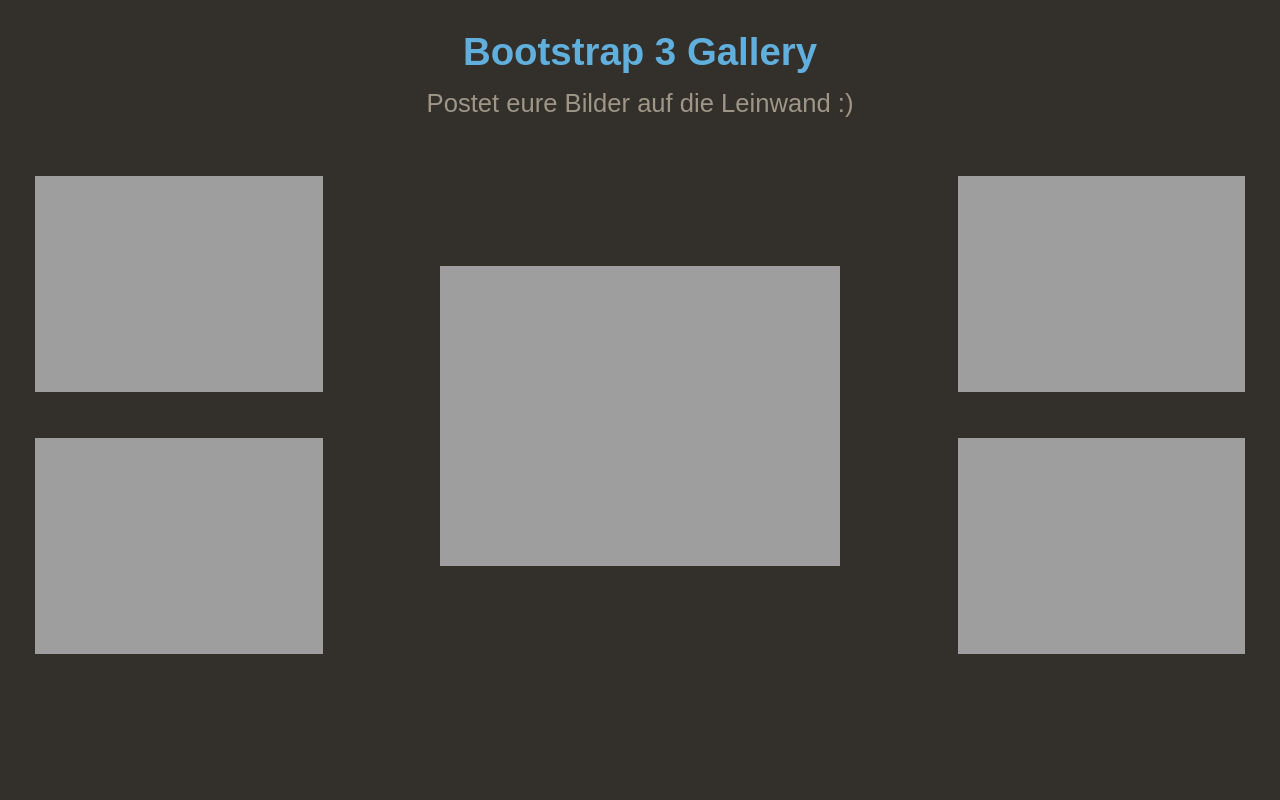
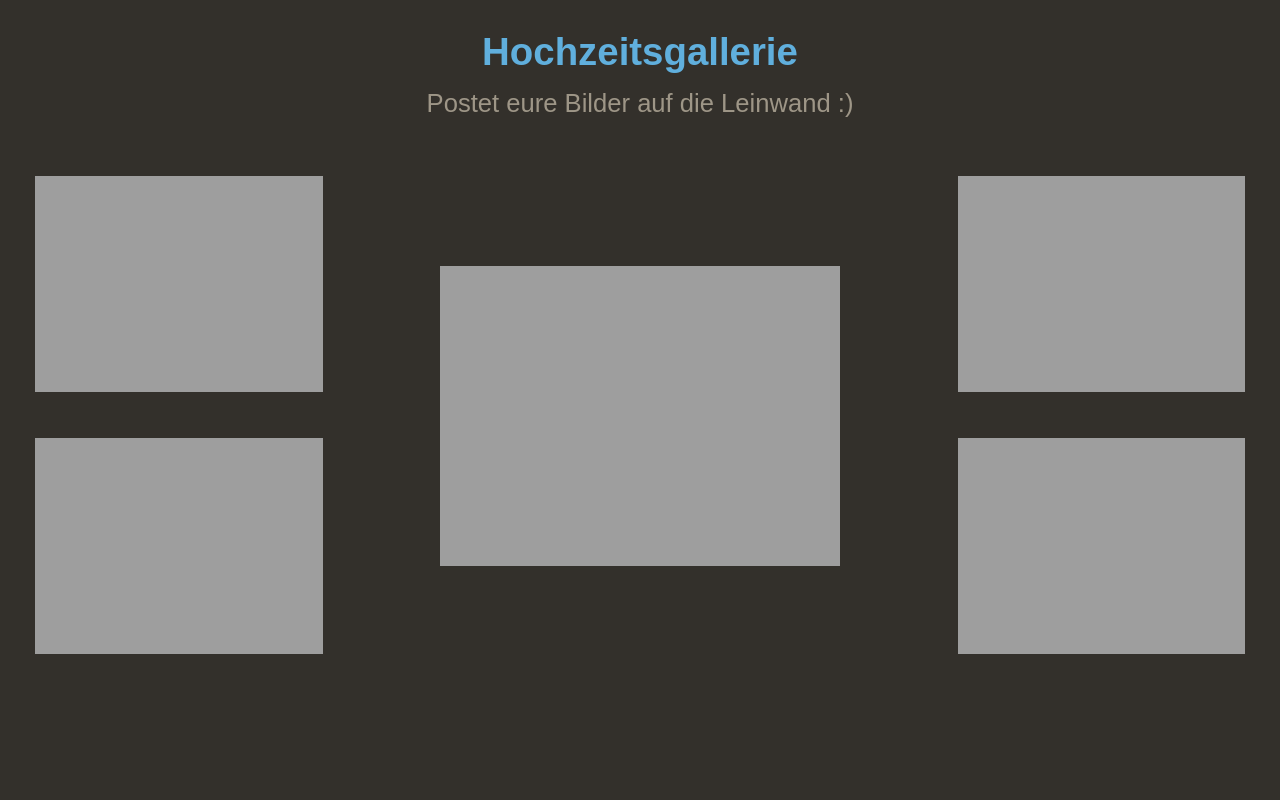
Before and after one commit to mennthor/flask_img_push, a Flask app: page /gallery in a window 1280 px wide. Run offline with Flask 2, Linux system fonts and the light colour scheme; data that the repository does not hold is empty; some libraries are stand-ins or nearby versions.

Commit message:
Fixed gallery title

```diff
--- a/slideshow/templates/gallery.html
+++ b/slideshow/templates/gallery.html
@@ -12,7 +12,7 @@
 
 <div class="container gallery-container">
 
-    <h1>Bootstrap 3 Gallery</h1>
+    <h1>Hochzeitsgallerie</h1>
     <p class="page-description text-center">
         Postet eure Bilder auf die Leinwand :)
     </p>
```
